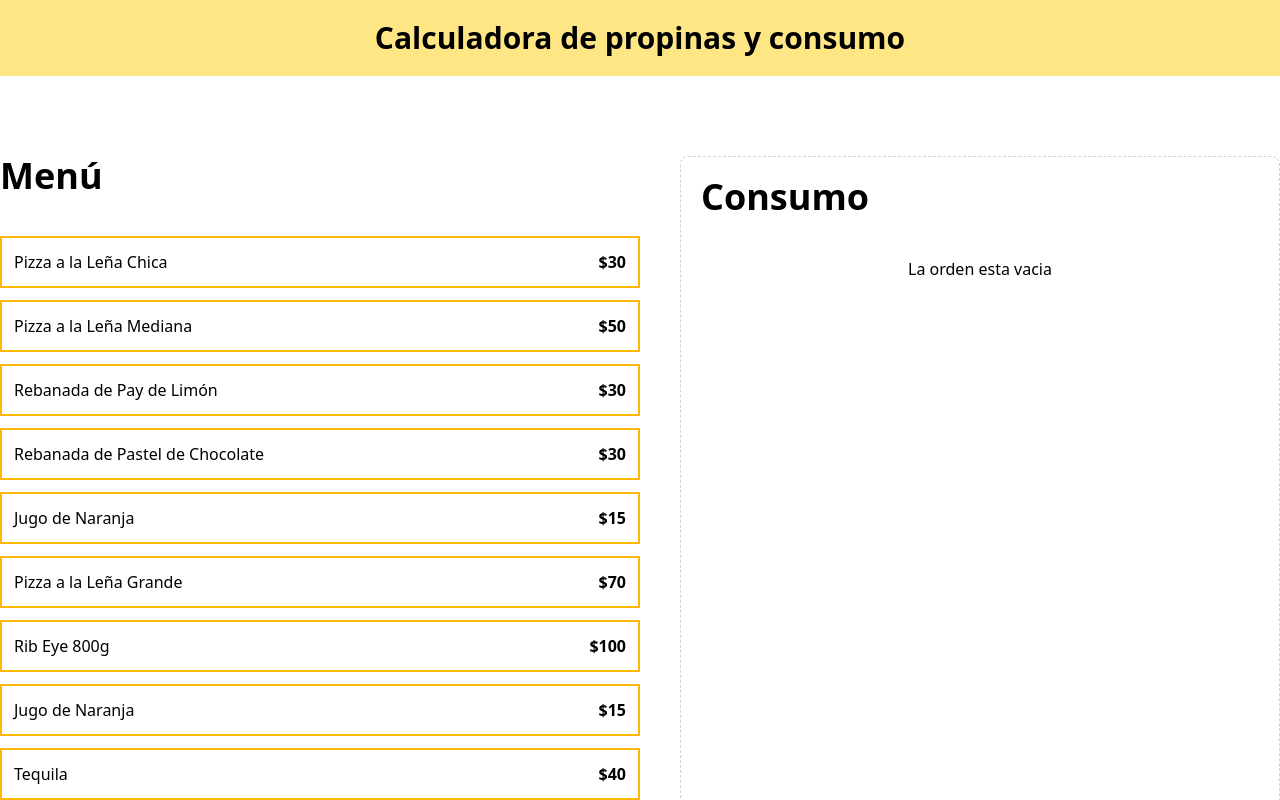
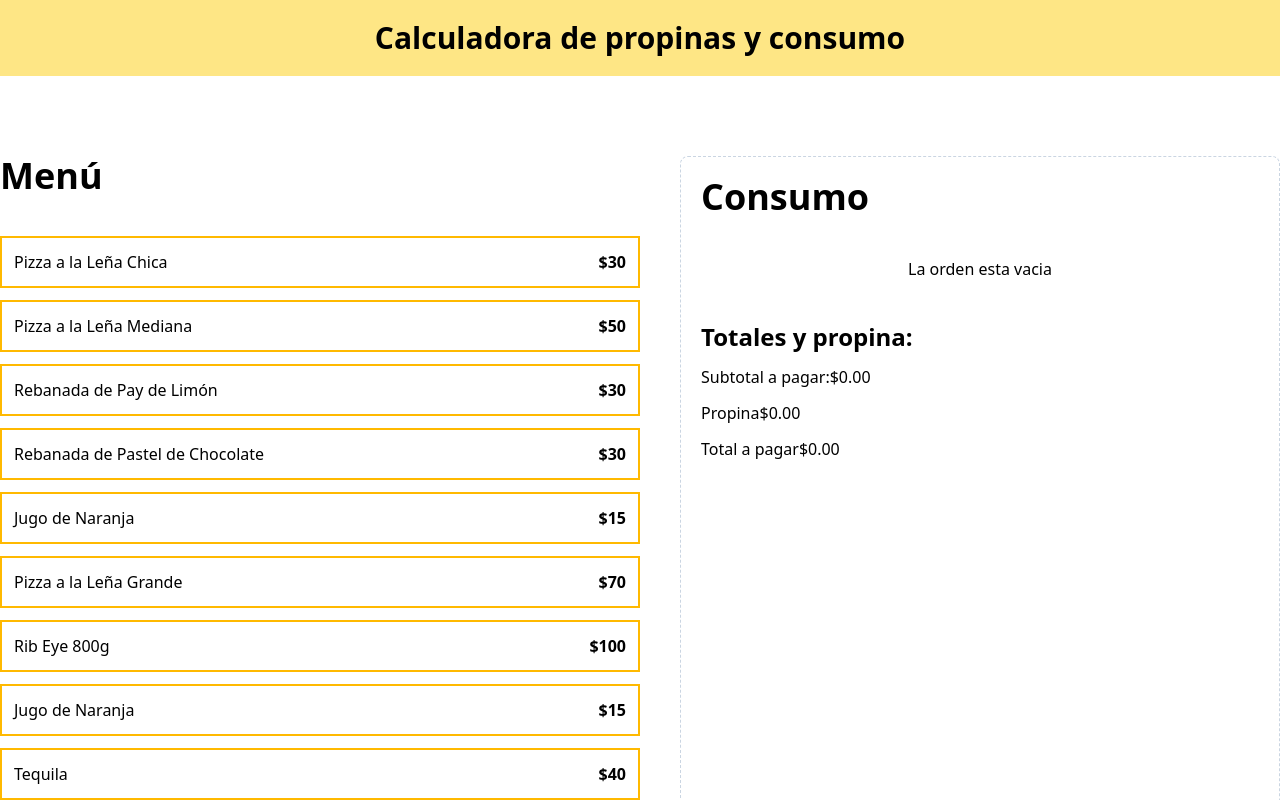
Before and after one commit to EstefanyMonsalveP/Calculadora_Propinas, a React (Vite) app: page / in a window 1280 px wide. Shown: the top 800 px of the page. Built offline with nearby package versions, Linux system fonts and the light colour scheme.

Commit message:
feat(orderTotals.tsx): Crear componente para calcular el total de la orden

```diff
--- a/src/App.tsx
+++ b/src/App.tsx
@@ -2,6 +2,8 @@ import MenuItem from "./components/MenuItem"
 import { menuItems } from "./data/db"
 import useOrder from "./hooks/useOrder"
 import OrderContents from "./components/OrderContents";
+import OrderTotals from "./components/OrderTotals";
+
 function App() {
 
   const {order, addItem, deleteItem} = useOrder();
@@ -31,7 +33,11 @@ function App() {
           <OrderContents
           order = {order}
           deleteItem={deleteItem}/>
+
+          <OrderTotals
+          order={order}/>
         </div>
+
 
       </main>
     </>
--- a/src/components/OrderContents.tsx
+++ b/src/components/OrderContents.tsx
@@ -3,7 +3,7 @@ import { formatCurrency } from "../helpers"
 
 type OrderContentProps = {
     order: OrderItem [],
-    deleteItem: (item:MenuItem) => void
+    deleteItem: (id: MenuItem['id']) => void
 }
 
 export default function orderContents({order, deleteItem} : OrderContentProps) {
@@ -30,7 +30,7 @@ export default function orderContents({order, deleteItem} : OrderContentProps) {
                 </p>
                 </div>
              <button className="bg-red-600 h-7 w-7 rounded-full text-white font-black cursor-pointer"
-             onClick={()=> deleteItem(item)}>
+             onClick={()=> deleteItem(item.id)}>
                 X
             </button>
             </div>
--- /dev/null
+++ b/src/components/OrderTotals.tsx
@@ -0,0 +1,39 @@
+import { formatCurrency } from "../helpers";
+import type { OrderItem } from "../types";
+import { useMemo } from "react";
+
+type orderTotalsProps = {
+  order : OrderItem []
+}
+
+export default function OrderTotals({order}: orderTotalsProps ) {
+  //Calcula el subtotal solo cuando cambia la orden
+  const subTotal = useMemo(() => {
+    return order.reduce((total,item) => total + (item.price * item.quantity), 0)
+  }, [order])
+  return (
+    <>
+     <div className="space-y-3 ">
+      <h2 className="font-black text-2xl">Totales y propina: </h2>
+      <p>Subtotal a pagar:
+        <span className="font-bols">{formatCurrency(subTotal)}</span>
+      </p>
+
+      <p>Propina
+        <span className="font-bols">{formatCurrency(subTotal)}</span>
+      </p>
+
+      <p>Total a pagar
+        <span className="font-bols">{formatCurrency(subTotal)}</span>
+      </p>
+
+
+     </div>
+
+    <button>
+
+    </button>
+    </>
+
+  )
+}
--- a/src/hooks/useOrder.ts
+++ b/src/hooks/useOrder.ts
@@ -26,14 +26,14 @@ export default function useOrder(){
     }
 
     //Eliminar un item de la orden
-    const deleteItem = (item:MenuItem) => {
+    const deleteItem = (id : MenuItem['id']) => {
         //Busca si el item existe en la orden comparando por id
-        const itemExist = order.find(orderItem  => orderItem.id === item.id)
+        const itemExist = order.find(orderItem  => orderItem.id === id)
 
         //Si el item existe
         if(itemExist){
             //Filtra los items que no coincidan con el id
-            const updateOrder = order.filter(orderItem => orderItem.id !== item.id)
+            const updateOrder = order.filter(orderItem => orderItem.id !== id)
 
             //Actualiza la orden
             setOrder(updateOrder)
```
